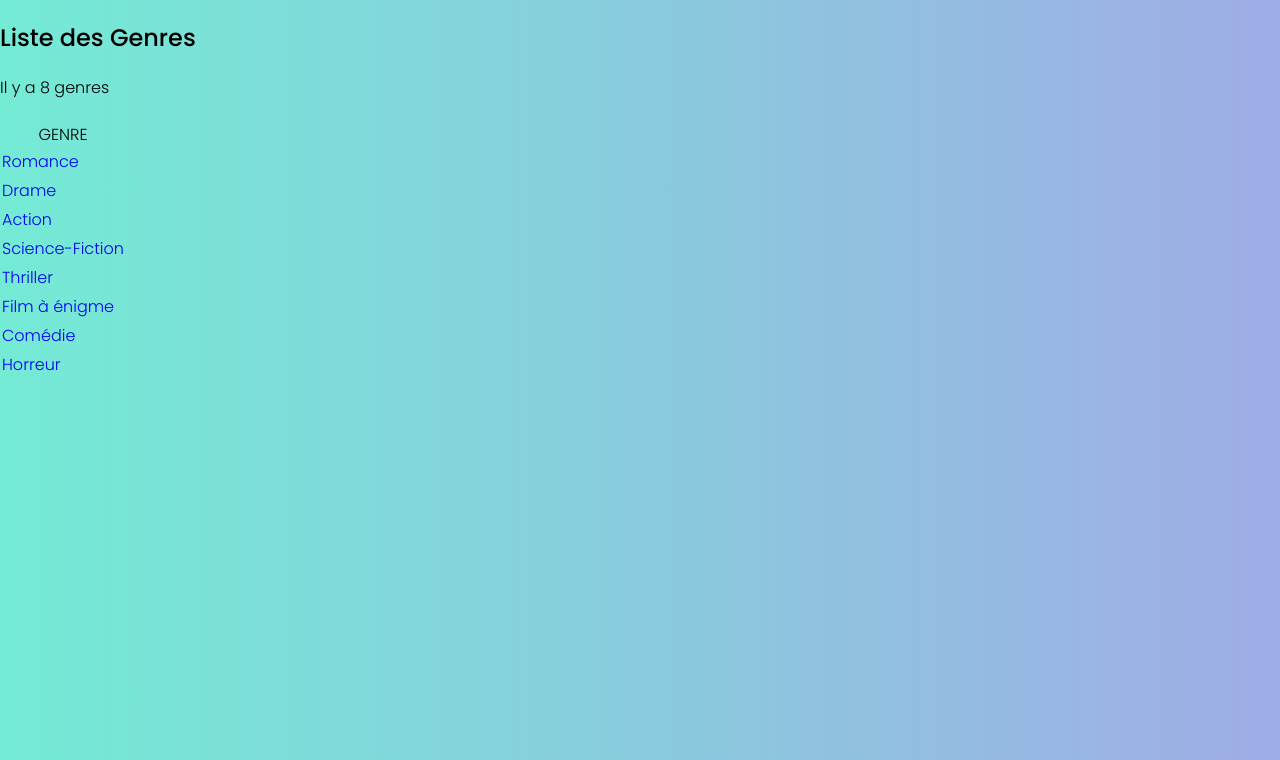
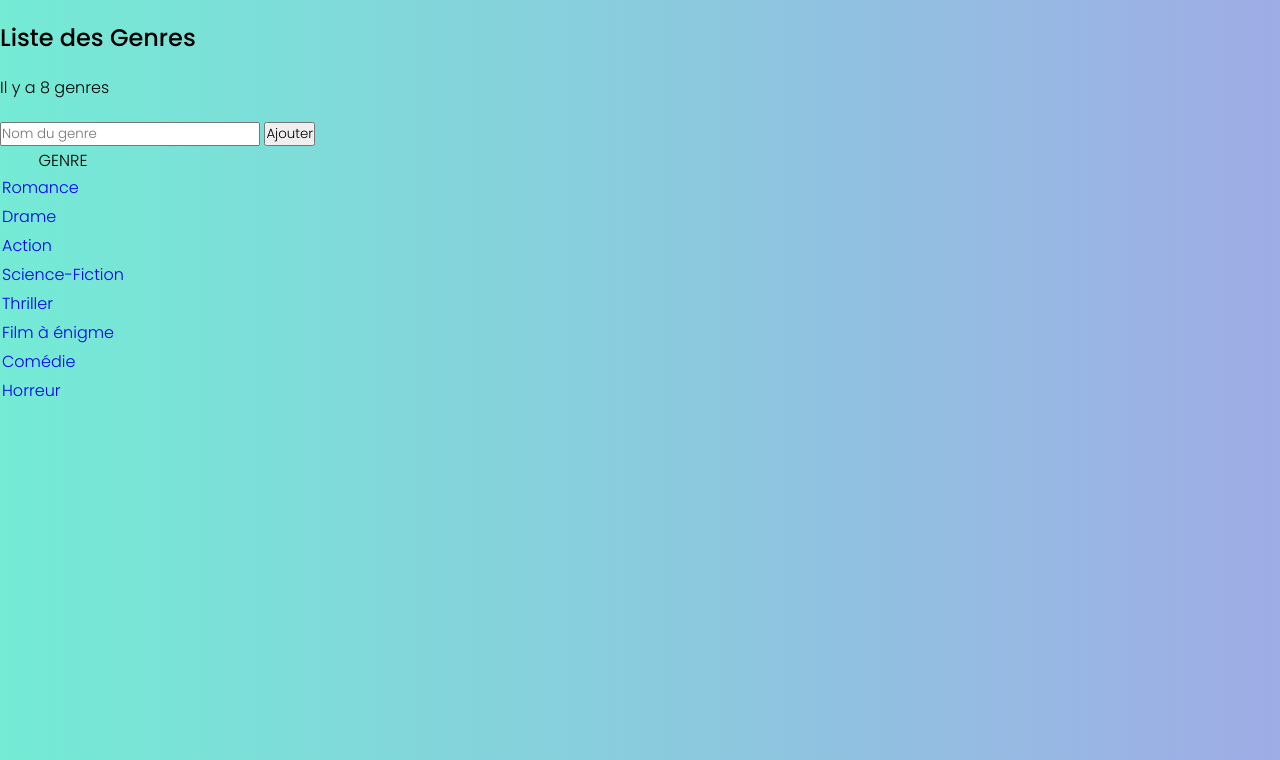
Before and after one commit to PierreWTH/PDO_Cinema, a PHP site: page /index.php?action=listGenres in a window 1280 px wide. Shown: the part 70-830 px from the top of the page. Run offline with PHP 8.4, Linux system fonts and the light colour scheme; data comes from the database, SQL or seed files in the repository; some libraries are stand-ins or nearby versions.

Commit message:
ajout formulaire genre

```diff
--- a/controller/GenreController.php
+++ b/controller/GenreController.php
@@ -44,5 +44,38 @@ class GenreController
 
         require "view/detailGenre.php";
     }
+
+    public function addGenre()
+    {
+
+        if (isset($_POST['submit']))
+        {
+        // Filtrage des données
+        $pdo = Connect::seConnecter();
+
+        $nomGenre= filter_input(INPUT_POST, "nomGenre", FILTER_SANITIZE_FULL_SPECIAL_CHARS);
+
+        $requeteAddGenre = $pdo->prepare("
+        INSERT INTO genre (nom_genre)
+            VALUES ( :nomGenre)
+        ");
+        $requeteAddGenre->execute(["nomGenre" => $nomGenre]);
+
+        header("Location: index.php?action=listGenres");
+        }
+
+    }
+
+
+
+
+
+
+
+
+
+
+
+
 }
 ?>
--- a/controller/RoleController.php
+++ b/controller/RoleController.php
@@ -19,6 +19,13 @@ class RoleController
         INNER JOIN personne p on a.id_personne = p.id_personne
         INNER JOIN film f on c.id_film = f.id_film
         GROUP BY r.id_role
+        ORDER BY nom_role
+            ");
+
+        $pdo = Connect::seConnecter();
+        $requeteListRoles = $pdo->query("
+        SELECT nom_role, id_role
+        from role
         ORDER BY nom_role
             ");
 
--- a/index.php
+++ b/index.php
@@ -49,6 +49,7 @@ if(isset($_GET["action"]))
 
         case "listGenres" : $ctrlGenre -> listGenres(); break;
         case "detailGenre" : $ctrlGenre-> detailGenre($id); break;
+        case "addGenre" : $ctrlGenre -> addGenre(); break;
 
     }
 
--- a/model/Connect.php
+++ b/model/Connect.php
@@ -8,7 +8,7 @@ abstract class Connect
     const HOST = "localhost";
     const DB = "cinema_pierre";
     const USER = "root";
-    const PASS = "root";
+    const PASS = "";
 
     // Fonction pour se connecter a la bdd
 
--- a/view/listGenres.php
+++ b/view/listGenres.php
@@ -3,6 +3,15 @@
 <!-- Compter les genres -->
 
 <p class = "p-count"> Il y a <?= $requeteListGenres->rowCount() ?> genres </p>
+
+<!-- Ajouter un Genre-->
+
+<form action = "index.php?action=addGenre" method = "post" class = "form-add-film">
+
+        <input type="text" name ="nomGenre" placeholder = "Nom du genre">
+
+        <input type="submit" name = "submit" value ="Ajouter">
+</form>
 
 <!-- Tableau avec boucle pour afficher chaque genre -->
 
```
